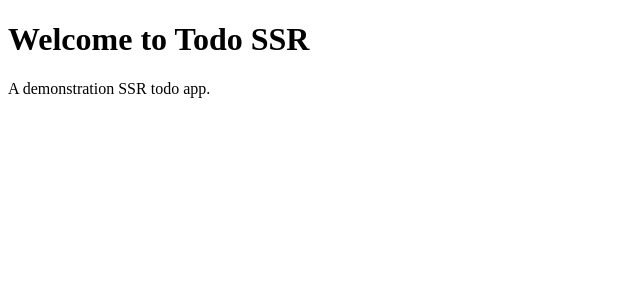
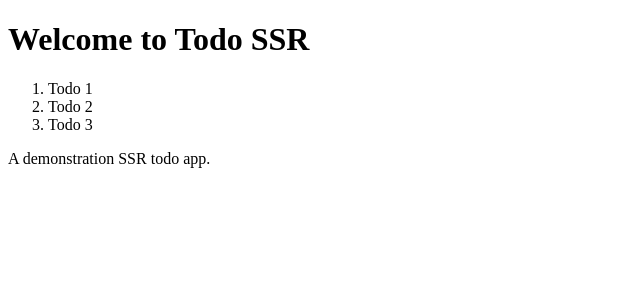
Before and after one commit to antonyoneill/next-js-todo-ssr, a Next.js app: page / in a window 1280 px wide. Shown: the top 300 px of the page, without its empty margins (0-640 px from the left). Built offline with nearby package versions, Linux system fonts and the light colour scheme.

Commit message:
Get todo items and render on page

```diff
--- a/pages/index.tsx
+++ b/pages/index.tsx
@@ -1,7 +1,10 @@
 import React from 'react';
 import Head from 'next/head';
+import {TodoContainer} from "../components/TodoContainer";
+import {withTodoItems} from "../hoc/withTodoItems";
+import {getTodoItems} from "../gateways/Todo/getTodoItems";
 
-export default function Home() {
+export default function Home({todoItems}) {
   return (
     <div>
       <Head>
@@ -13,6 +16,7 @@ export default function Home() {
           Welcome to Todo SSR
         </h1>
 
+          <TodoContainer items={todoItems}/>
       </main>
 
       <footer>
@@ -23,3 +27,7 @@ export default function Home() {
     </div>
   )
 }
+
+export const getServerSideProps = withTodoItems(getTodoItems)((context) => {
+    return {props: {todoItems: context.todoItems}}
+})
```
